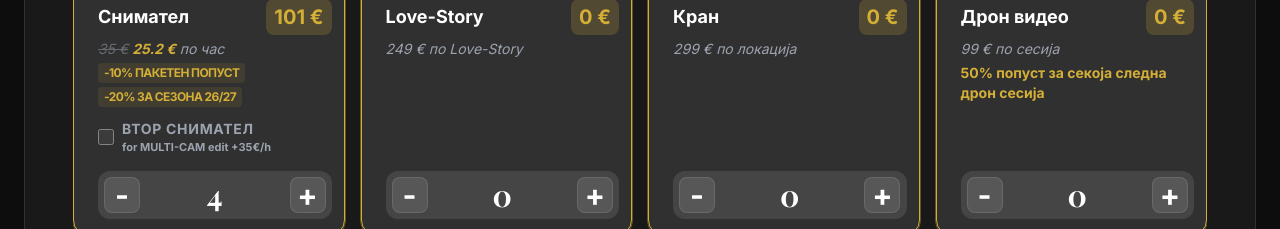
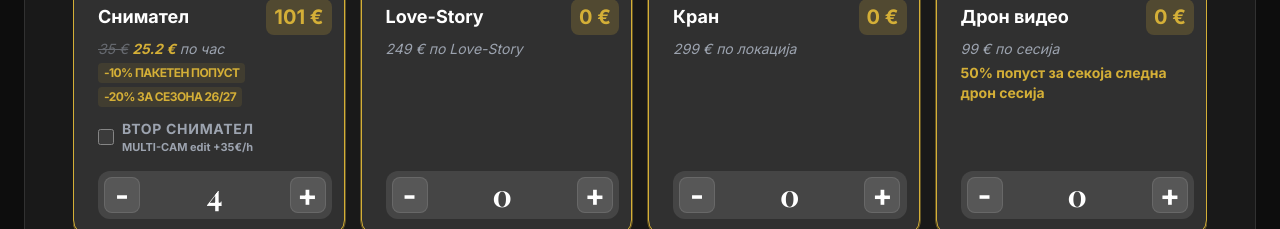
Before and after one commit to 3latk0/Drim-Teams, a React (Vite) app: page / in a window 1280 px wide. Shown: the part 2540-2769 px from the top of the page. Built offline with nearby package versions, Linux system fonts and the light colour scheme; a web font is replaced by a local one.

Commit message:
style: update multi-cam translation strings
Remove redundant "for" prefix in multi-cam edit labels across all supported languages to improve UI consistency.

```diff
--- a/translations.ts
+++ b/translations.ts
@@ -41,7 +41,7 @@ export const translations = {
       droneVideo: "Drone Videography",
       secondPhoto: "Second Photographer",
       secondVideo: "Second Videographer",
-      multiCam: "for MULTI-CAM edit +35€/h",
+      multiCam: "MULTI-CAM edit +35€/h",
       totalCost: "Total estimated cost for",
       perHour: "per hour",
       perSession: "per session",
@@ -164,7 +164,7 @@ export const translations = {
       droneVideo: "Дрон видео",
       secondPhoto: "Втор фотограф",
       secondVideo: "Втор снимател",
-      multiCam: "for MULTI-CAM edit +35€/h",
+      multiCam: "MULTI-CAM edit +35€/h",
       totalCost: "Вкупен проценет трошок за",
       perHour: "по час",
       perSession: "по сесија",
@@ -287,7 +287,7 @@ export const translations = {
       droneVideo: "Video me Dron",
       secondPhoto: "Fotografi i Dytë",
       secondVideo: "Videografi i Dytë",
-      multiCam: "for MULTI-CAM edit +35€/h",
+      multiCam: "MULTI-CAM edit +35€/h",
       totalCost: "Kostoja totale e vlerësuar për",
       perHour: "për orë",
       perSession: "për sesion",
@@ -410,7 +410,7 @@ export const translations = {
       droneVideo: "Drone Videografisi",
       secondPhoto: "İkinci Fotoğrafçı",
       secondVideo: "İkinci Videograf",
-      multiCam: "for MULTI-CAM edit +35€/h",
+      multiCam: "MULTI-CAM edit +35€/h",
       totalCost: "Tahmini toplam maliyet:",
       perHour: "saatlik",
       perSession: "çekim başı",
```
